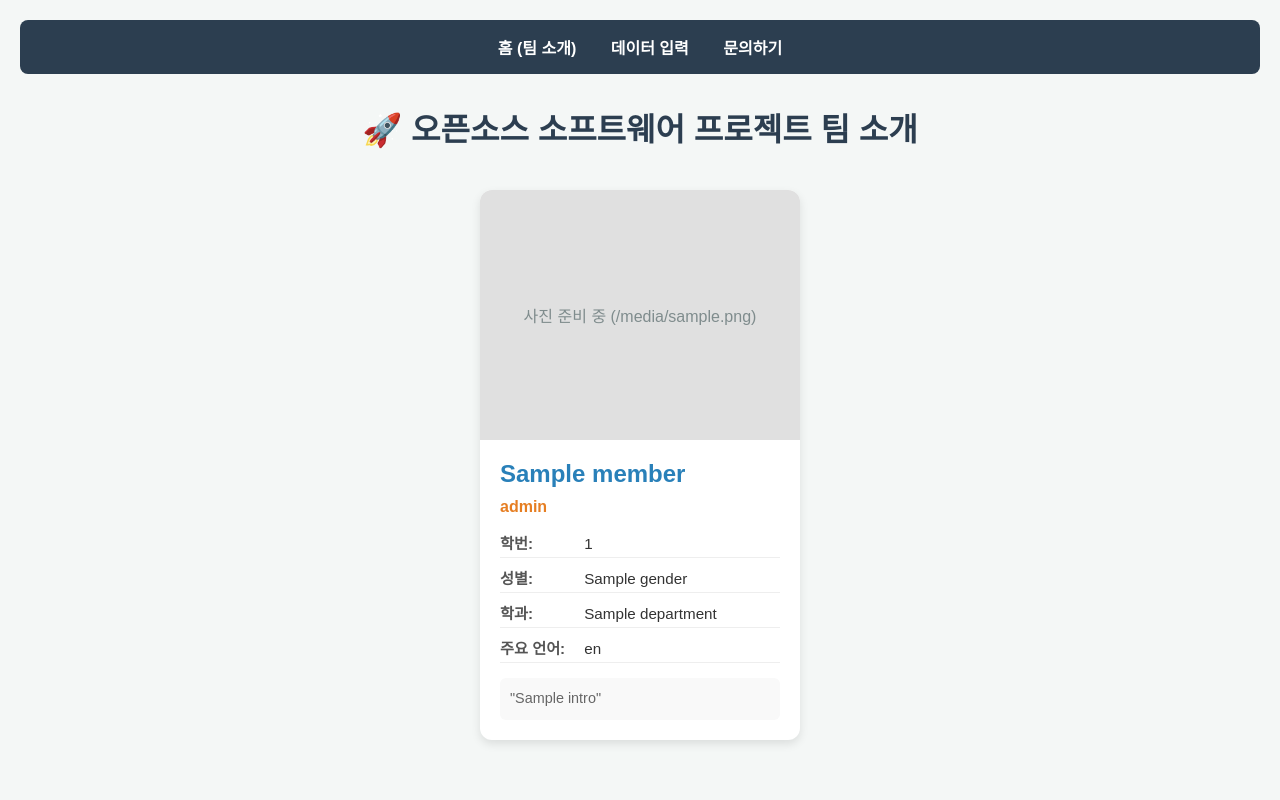
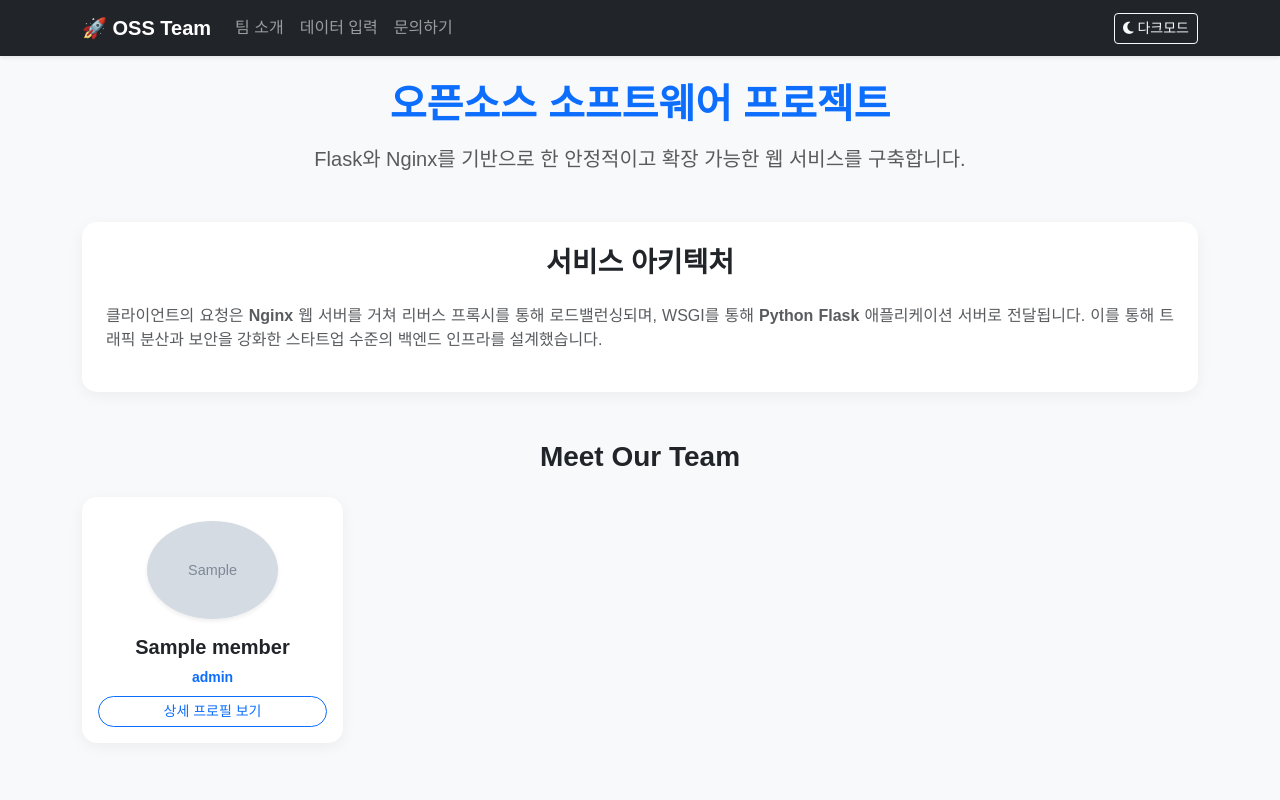
Before and after one commit to JSK-OO/2026-1-OSSPrac-PSI-05, a Flask app: template Subject3_2/templates/index.html in a window 1280 px wide. Run offline with Flask 3, Linux system fonts and the light colour scheme; the template is opened without the code that fills it: most values are stand-ins (such as "Sample title", 1, 10 or a date in 2020); grey boxes marked "Sample" are stand-in pictures; some web fonts are replaced.

Commit message:
Modify Design

```diff
--- /dev/null
+++ b/Subject3_2/templates/base.html
@@ -0,0 +1,88 @@
+<!DOCTYPE html>
+<html lang="ko" data-bs-theme="light">
+<head>
+    <meta charset="UTF-8">
+    <meta name="viewport" content="width=device-width, initial-scale=1.0">
+    <title>OSS Project Team</title>
+    <!-- Bootstrap 5 -->
+    <link href="https://cdn.jsdelivr.net/npm/bootstrap@5.3.0/dist/css/bootstrap.min.css" rel="stylesheet">
+    <!-- FontAwesome (GitHub, Email 아이콘) -->
+    <link rel="stylesheet" href="https://cdnjs.cloudflare.com/ajax/libs/font-awesome/6.4.0/css/all.min.css">
+    <!-- Devicon (기술 스택 로고) -->
+    <link rel="stylesheet" href="https://cdn.jsdelivr.net/gh/devicons/devicon@v2.15.1/devicon.min.css">
+    <!-- 폰트 -->
+    <link href="https://cdn.jsdelivr.net/gh/orioncactus/pretendard/dist/web/static/pretendard.css" rel="stylesheet">
+
+    <style>
+        body {
+            font-family: 'Pretendard', sans-serif;
+            transition: background-color 0.3s, color 0.3s;
+        }
+        /* 애니메이션 효과 */
+        .fade-in-up {
+            animation: fadeInUp 0.8s ease-out forwards;
+            opacity: 0;
+            transform: translateY(20px);
+        }
+        @keyframes fadeInUp {
+            to { opacity: 1; transform: translateY(0); }
+        }
+        /* 카드 및 호버 효과 */
+        .custom-card {
+            border: none;
+            border-radius: 15px;
+            box-shadow: 0 4px 15px rgba(0,0,0,0.05);
+            transition: transform 0.3s ease, box-shadow 0.3s ease;
+        }
+        .custom-card:hover {
+            transform: translateY(-8px);
+            box-shadow: 0 10px 25px rgba(0,0,0,0.1);
+        }
+        /* 글자 좌우 정렬을 위한 클래스 */
+        .text-justify {
+            text-align: justify;
+        }
+    </style>
+</head>
+<body class="bg-body-tertiary">
+
+    <!-- 상단 네비게이션 바 -->
+    <nav class="navbar navbar-expand-lg navbar-dark bg-dark mb-4 shadow-sm">
+        <div class="container">
+            <a class="navbar-brand fw-bold" href="/">🚀 OSS Team</a>
+            <button class="navbar-toggler" type="button" data-bs-toggle="collapse" data-bs-toggle="collapse" data-bs-target="#navbarNav">
+                <span class="navbar-toggler-icon"></span>
+            </button>
+            <div class="collapse navbar-collapse" id="navbarNav">
+                <ul class="navbar-nav me-auto">
+                    <li class="nav-item"><a class="nav-link" href="/">팀 소개</a></li>
+                    <li class="nav-item"><a class="nav-link" href="/input">데이터 입력</a></li>
+                    <li class="nav-item"><a class="nav-link" href="/contact">문의하기</a></li>
+                </ul>
+                <button class="btn btn-outline-light btn-sm" id="darkModeToggle">
+                    <i class="fas fa-moon"></i> 다크모드
+                </button>
+            </div>
+        </div>
+    </nav>
+
+    <!-- 본문 내용 (자식 템플릿이 들어갈 자리) -->
+    <div class="container pb-5">
+        {% block content %}{% endblock %}
+    </div>
+
+    <!-- Bootstrap JS & 다크모드 스크립트 -->
+    <script src="https://cdn.jsdelivr.net/npm/bootstrap@5.3.0/dist/js/bootstrap.bundle.min.js"></script>
+    <script>
+        const toggleBtn = document.getElementById('darkModeToggle');
+        const htmlElement = document.documentElement;
+
+        toggleBtn.addEventListener('click', () => {
+            const currentTheme = htmlElement.getAttribute('data-bs-theme');
+            const newTheme = currentTheme === 'light' ? 'dark' : 'light';
+            htmlElement.setAttribute('data-bs-theme', newTheme);
+            toggleBtn.innerHTML = newTheme === 'light' ? '<i class="fas fa-moon"></i> 다크모드' : '<i class="fas fa-sun"></i> 라이트모드';
+        });
+    </script>
+</body>
+</html>
--- a/Subject3_2/templates/index.html
+++ b/Subject3_2/templates/index.html
@@ -1,144 +1,42 @@
-<!DOCTYPE html>
-<html lang="ko">
-<head>
-    <meta charset="UTF-8">
-    <meta name="viewport" content="width=device-width, initial-scale=1.0">
-    <title>오픈소스 소프트웨어 프로젝트 팀 소개</title>
-    <style>
-        body {
-            font-family: 'Pretendard', 'Noto Sans KR', sans-serif;
-            background-color: #f4f7f6;
-            color: #333;
-            margin: 0;
-            padding: 20px;
-        }
-        /* 네비게이션 바 스타일 */
-        nav {
-            text-align: center;
-            margin-bottom: 30px;
-            background-color: #2c3e50;
-            padding: 15px;
-            border-radius: 8px;
-        }
-        nav a {
-            color: white;
-            text-decoration: none;
-            margin: 0 15px;
-            font-weight: bold;
-        }
-        nav a:hover {
-            color: #3498db;
-        }
-        h1 {
-            text-align: center;
-            color: #2c3e50;
-            margin-bottom: 40px;
-        }
-        /* 팀원 카드 컨테이너 */
-        .team-container {
-            display: flex;
-            justify-content: center;
-            gap: 30px;
-            flex-wrap: wrap;
-        }
-        .member-card {
-            background-color: white;
-            border-radius: 12px;
-            box-shadow: 0 4px 10px rgba(0,0,0,0.1);
-            width: 320px;
-            overflow: hidden;
-            transition: transform 0.3s ease;
-        }
-        .member-card:hover {
-            transform: translateY(-5px);
-        }
-        /* 사진 영역 */
-        .photo-placeholder {
-            width: 100%;
-            height: 250px;
-            background-color: #e0e0e0;
-            display: flex;
-            align-items: center;
-            justify-content: center;
-            color: #7f8c8d;
-        }
-        .info-section {
-            padding: 20px;
-        }
-        .info-section h2 {
-            margin: 0 0 10px 0;
-            color: #2980b9;
-        }
-        .role {
-            font-weight: bold;
-            color: #e67e22;
-            margin-bottom: 15px;
-        }
-        .details {
-            list-style: none;
-            padding: 0;
-            margin: 0 0 15px 0;
-            font-size: 0.95em;
-        }
-        .details li {
-            margin-bottom: 8px;
-            border-bottom: 1px solid #eee;
-            padding-bottom: 4px;
-        }
-        .details strong {
-            display: inline-block;
-            width: 80px;
-            color: #555;
-        }
-        .intro {
-            font-size: 0.9em;
-            line-height: 1.5;
-            color: #666;
-            background: #f9f9f9;
-            padding: 10px;
-            border-radius: 6px;
-        }
-    </style>
-</head>
-<body>
+{% extends "base.html" %}
 
-    <!-- 상단 네비게이션 바 -->
-    <nav>
-        <a href="/">홈 (팀 소개)</a>
-        <a href="/input">데이터 입력</a>
-        <a href="/contact">문의하기</a>
-    </nav>
+{% block content %}
+<div class="text-center mb-5 fade-in-up" style="animation-delay: 0.1s;">
+    <h1 class="fw-bold mb-3 text-primary">오픈소스 소프트웨어 프로젝트</h1>
+    <p class="text-muted fs-5">Flask와 Nginx를 기반으로 한 안정적이고 확장 가능한 웹 서비스를 구축합니다.</p>
+</div>
 
-    <h1>🚀 오픈소스 소프트웨어 프로젝트 팀 소개</h1>
+<!-- 프로젝트 아키텍처 섹션 -->
+<div class="card custom-card mb-5 fade-in-up" style="animation-delay: 0.2s;">
+    <div class="card-body p-4 text-center">
+        <h3 class="fw-bold mb-4">서비스 아키텍처</h3>
+        <!-- 이해를 돕기 위한 아키텍처 이미지 추가 -->
 
-    <!-- 파이썬에서 넘어온 데이터 반복문 처리 -->
-    <div class="team-container">
-        {% for member in members %}
-        <div class="member-card">
-            <div class="photo-placeholder">
-                <!-- 실제 사진이 static/images/ 폴더에 있다면 아래 img 태그가 작동합니다. -->
-                <!-- 사진이 없으면 '사진 준비 중' 텍스트가 표시됩니다. -->
-                사진 준비 중 ({{ member.photo }})
-            </div>
+        <p class="mt-3 text-muted text-justify">
+            클라이언트의 요청은 <strong>Nginx</strong> 웹 서버를 거쳐 리버스 프록시를 통해 로드밸런싱되며, WSGI를 통해 <strong>Python Flask</strong> 애플리케이션 서버로 전달됩니다. 이를 통해 트래픽 분산과 보안을 강화한 스타트업 수준의 백엔드 인프라를 설계했습니다.
+        </p>
+    </div>
+</div>
 
-            <div class="info-section">
-                <h2>{{ member.name }}</h2>
-                <div class="role">{{ member.role }}</div>
+<h3 class="fw-bold mb-4 fade-in-up text-center" style="animation-delay: 0.3s;">Meet Our Team</h3>
 
-                <ul class="details">
-                    <li><strong>학번:</strong> {{ member.student_id }}</li>
-                    <li><strong>성별:</strong> {{ member.gender }}</li>
-                    <li><strong>학과:</strong> {{ member.department }}</li>
-                    <li><strong>주요 언어:</strong> {{ member.languages }}</li>
-                </ul>
-
-                <div class="intro">
-                    "{{ member.intro }}"
+<!-- 팀원 요약 카드 리스트 -->
+<div class="row row-cols-1 row-cols-md-2 row-cols-lg-4 g-4">
+    {% for member in members %}
+    <div class="col fade-in-up" style="animation-delay: 0.{{ loop.index + 3 }}s;">
+        <div class="card custom-card h-100 text-center">
+            <img src="{{ member.photo }}" class="card-img-top rounded-circle w-50 mx-auto mt-4 shadow-sm" alt="profile">
+            <div class="card-body d-flex flex-column">
+                <h5 class="card-title fw-bold">{{ member.name }}</h5>
+                <p class="text-primary fw-semibold small mb-2">{{ member.role }}</p>
+                <div class="mt-auto">
+                    <a href="/member/{{ member.id }}" class="btn btn-outline-primary btn-sm rounded-pill w-100">
+                        상세 프로필 보기
+                    </a>
                 </div>
             </div>
         </div>
-        {% endfor %}
     </div>
-
-</body>
-</html>
+    {% endfor %}
+</div>
+{% endblock %}
--- a/main.py
+++ /dev/null
@@ -1,6 +0,0 @@
-print("2026-1 OSS실습 : 김준성")
-print("Hello World")
-print("2026.4.7, Tue")
-print("맑음")
-print("시간: 18:04")
-print("test")
```
Also changed, not shown: Subject3_2/team.py (+42 -17 lines), Subject3_2/templates/contact.html (+49 -0 lines), Subject3_2/templates/member.html (added, +50 -0 lines), README.md (deleted).
